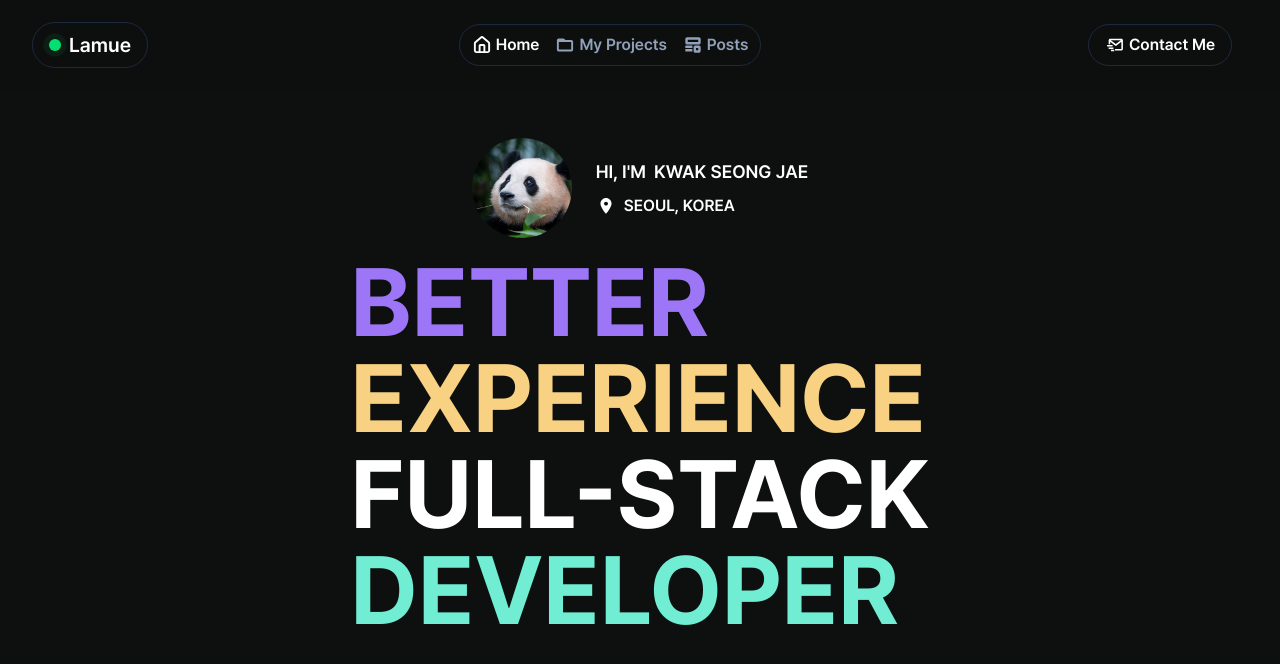
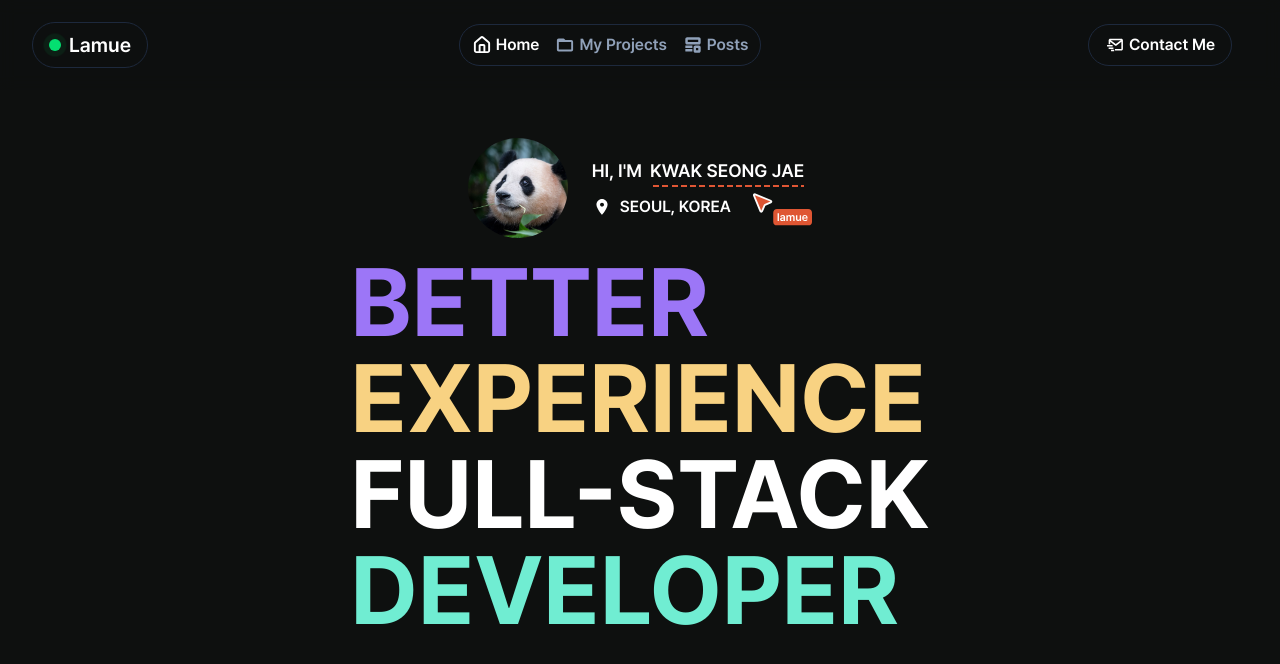
Before and after one commit to kwakseongjae/lamue-portfolio, a Next.js app: page / in a window 1280 px wide. Shown: the top 664 px of the page. Built offline with nearby package versions, Linux system fonts and the light colour scheme.

Commit message:
feat: Enhance HeroSection with animated cursor and styled name display

```diff
--- a/src/widgets/home/ui/HeroSection.tsx
+++ b/src/widgets/home/ui/HeroSection.tsx
@@ -1,6 +1,10 @@
+'use client'
+
 import { LocationIcon } from '@/shared/assets'
 import Image from 'next/image'
 import { ProfileImage } from '@/shared/assets'
+import Lottie from 'lottie-react'
+import { CursorLottie } from '@/shared/assets'
 
 const HeroSection = () => {
   return (
@@ -14,9 +18,24 @@ const HeroSection = () => {
           className="rounded-full w-25 aspect-square object-cover"
         />
         <div className="flex flex-col gap-2">
-          <div className="flex space-x-2 text-lg">
+          <div className="flex space-x-2 text-lg relative">
             <p>HI, I'M</p>
-            <p>KWAK SEONG JAE</p>
+            <p
+              className="border-b-2"
+              style={{
+                borderImage:
+                  'repeating-linear-gradient(to right, transparent 0%, transparent 2%, #E05634 2%, #E05634 6%) 1 0 100%',
+                borderImageSlice: '0 0 1 0',
+                borderStyle: 'solid',
+              }}
+            >
+              KWAK SEONG JAE
+            </p>
+            <Lottie
+              animationData={CursorLottie}
+              className="absolute -bottom-13 right-0 w-15 h-15"
+              loop={false}
+            />
           </div>
           <div className="flex space-x-2 items-center">
             <LocationIcon className="w-5 h-5" />
```
